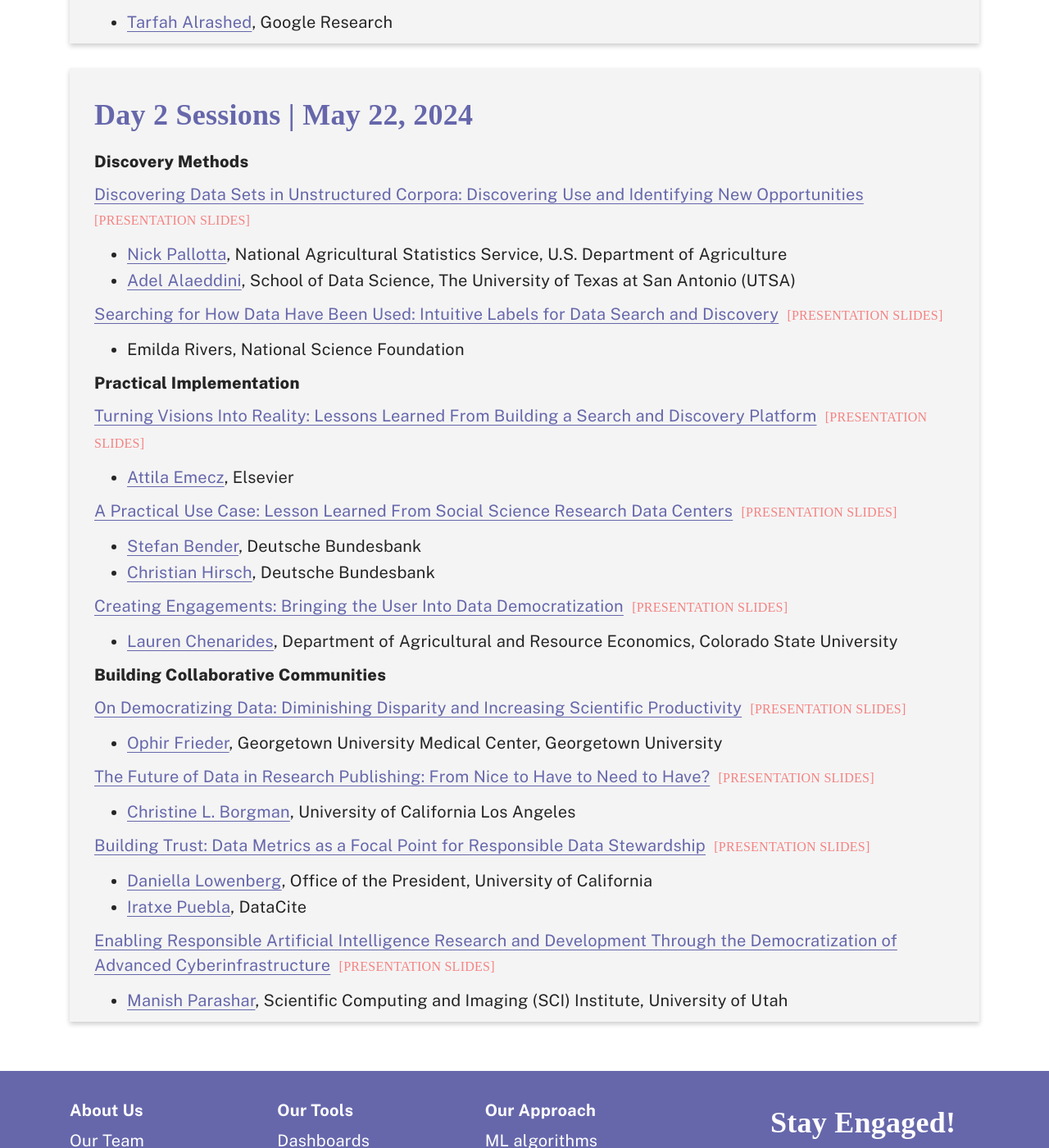
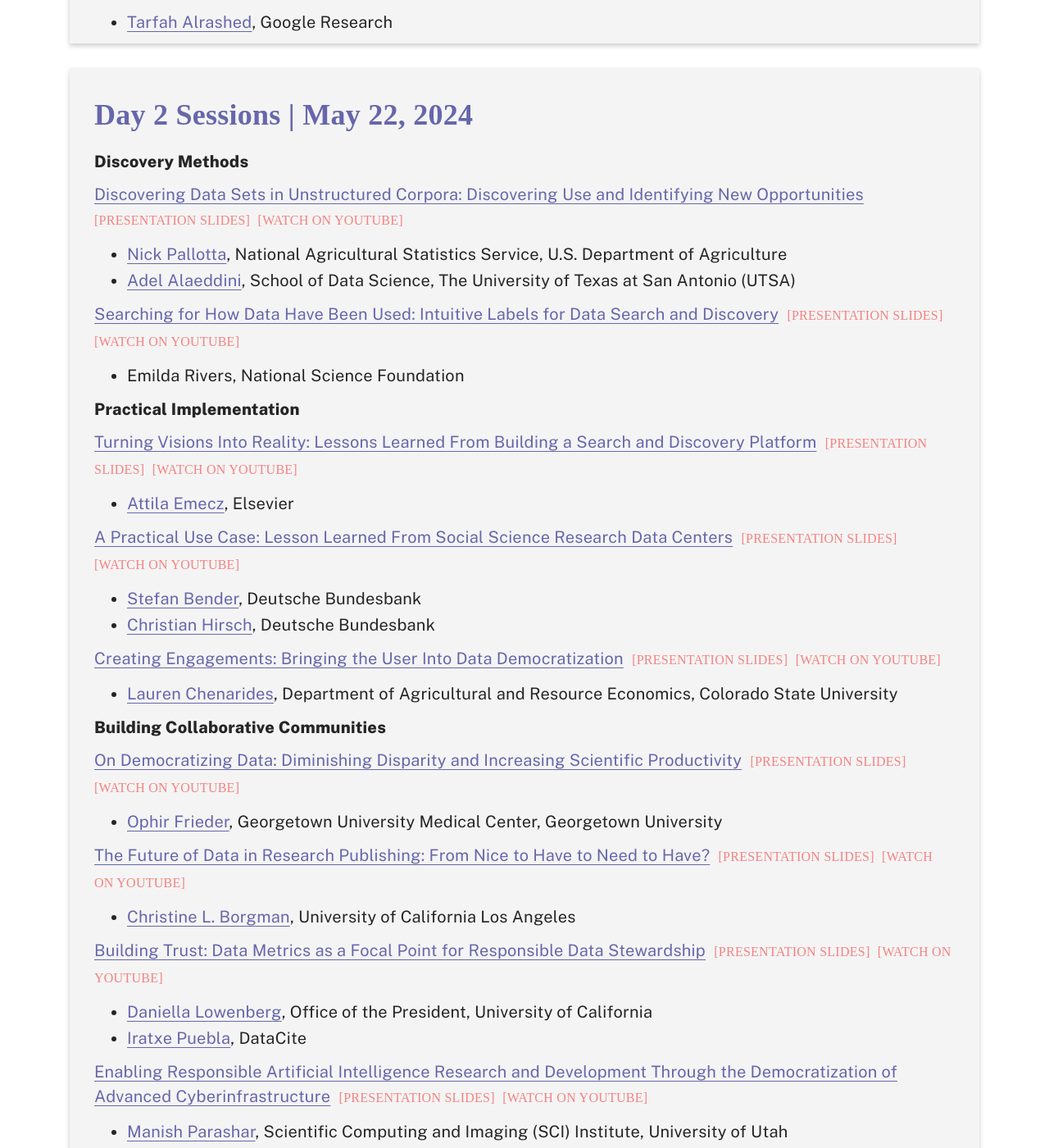
Before and after one commit to democratizingdata/democratizingdata.github.io, a Jekyll site: the page built from events/2024/harvard-data-science-review/index.html, in a window 1280 px wide and 1400 px high, scrolled down 1804 px. Shown: the whole window at 82% size. Built offline with Jekyll 4.4.1, drawn with Linux system fonts in a browser that asks for light colours; nearby versions of some CDN libraries; some web fonts are replaced.

Commit message:
Adding HDSR Special Issue recordings

```diff
--- a/events/2024/harvard-data-science-review/index.html
+++ b/events/2024/harvard-data-science-review/index.html
@@ -115,7 +115,8 @@
     <p><a href="https://doi.org/10.1162/99608f92.77bfa1c9">Discovering Data Sets in Unstructured Corpora: Discovering Use
         and Identifying New Opportunities</a>&nbsp;
         <a class="link-slides" href="{{ site.baseurl }}/assets/pdf/harvard-webinar/Discovering Data Sets in Unstructured Corpora (1).pdf" download>
-        [PRESENTATION SLIDES]</a></p></p>
+        [PRESENTATION SLIDES]</a>&nbsp;<a href="https://youtu.be/Xdv3I05wamk"  class="link-slides" target="_blank">
+          [WATCH ON YOUTUBE]</a></p>
     <ul>
       <li><a href="https://hdsr.mitpress.mit.edu/user/nick-pallotta">Nick Pallotta</a>, National Agricultural Statistics
         Service, U.S. Department of Agriculture</li>
@@ -126,7 +127,8 @@
     <p><a href="https://doi.org/10.1162/99608f92.f1cbbfbb">Searching for How Data Have Been Used: Intuitive Labels for Data
         Search and Discovery</a>&nbsp;
       <a class="link-slides" href="{{ site.baseurl }}/assets/pdf/harvard-webinar/HDSR_Rivers_Searching for Data Use_22May2024_finalr (1).pdf" download>
-          [PRESENTATION SLIDES]</a></p>
+          [PRESENTATION SLIDES]</a>&nbsp;<a href="https://youtu.be/BCH6nA26QtM"  class="link-slides" target="_blank">
+            [WATCH ON YOUTUBE]</a></p>
     <ul>
       <li>Emilda Rivers, National Science Foundation</li>
     </ul>
@@ -136,7 +138,8 @@
     <p><a href="https://doi.org/10.1162/99608f92.d8a3742f">Turning Visions Into Reality: Lessons Learned From Building a
         Search and Discovery Platform</a>&nbsp;
       <a class="link-slides" href="{{ site.baseurl }}/assets/pdf/harvard-webinar/Emecz HDSR Presentation.pdf" download>
-          [PRESENTATION SLIDES]</a></p>
+          [PRESENTATION SLIDES]</a>&nbsp;<a href="https://youtu.be/2-tuHUQlDYA"  class="link-slides" target="_blank">
+            [WATCH ON YOUTUBE]</a></p>
     <ul>
       <li><a href="https://hdsr.mitpress.mit.edu/user/attila-emecz">Attila Emecz</a>, Elsevier</li>
     </ul>
@@ -144,7 +147,8 @@
     <p><a href="https://doi.org/10.1162/99608f92.8a2f4507">A Practical Use Case: Lesson Learned From Social Science Research
         Data Centers</a>&nbsp;
       <a class="link-slides" href="{{ site.baseurl }}/assets/pdf/harvard-webinar/240522_HDSR_Bender_Blaschke_Hirsch.pdf" download>
-          [PRESENTATION SLIDES]</a></p>
+          [PRESENTATION SLIDES]</a>&nbsp;<a href="https://youtu.be/cCY19hHqFRU"  class="link-slides" target="_blank">
+            [WATCH ON YOUTUBE]</a></p>
     <ul>
       <li><a href="https://hdsr.mitpress.mit.edu/user/stefan-bender">Stefan Bender</a>, Deutsche Bundesbank</li>
       <li><a href="https://hdsr.mitpress.mit.edu/user/christian-hirsch">Christian Hirsch</a>, Deutsche Bundesbank</li>
@@ -153,7 +157,8 @@
     <p><a href="https://doi.org/10.1162/99608f92.24c26aa9">Creating Engagements: Bringing the User Into Data
         Democratization</a>&nbsp;
         <a class="link-slides" href="{{ site.baseurl }}/assets/pdf/harvard-webinar/hdsr_webinar_may_22.pdf" download>
-        [PRESENTATION SLIDES]</a></p>
+        [PRESENTATION SLIDES]</a>&nbsp;<a href="https://youtu.be/xSpNhB0Vd-8"  class="link-slides" target="_blank">
+          [WATCH ON YOUTUBE]</a></p>
     <ul>
       <li><a href="https://hdsr.mitpress.mit.edu/user/lauren-chenarides">Lauren Chenarides</a>, Department of Agricultural
         and Resource Economics, Colorado State University</li>
@@ -164,7 +169,8 @@
     <p><a href="https://doi.org/10.1162/99608f92.44746f24">On Democratizing Data: Diminishing Disparity and Increasing
         Scientific Productivity</a>&nbsp;
       <a class="link-slides" href="{{ site.baseurl }}/assets/pdf/harvard-webinar/Frieder On Democratizing Data.pdf" download>
-          [PRESENTATION SLIDES]</a></p>
+          [PRESENTATION SLIDES]</a>&nbsp;<a href="https://youtu.be/D5DtGMGh5po"  class="link-slides" target="_blank">
+            [WATCH ON YOUTUBE]</a></p>
     <ul>
       <li><a href="https://hdsr.mitpress.mit.edu/user/ophir-frieder">Ophir Frieder</a>, Georgetown University Medical
         Center, Georgetown University</li>
@@ -173,7 +179,8 @@
     <p><a href="https://doi.org/10.1162/99608f92.b73aae77">The Future of Data in Research Publishing: From Nice to Have to
         Need to Have?</a>&nbsp;
       <a class="link-slides" href="{{ site.baseurl }}/assets/pdf/harvard-webinar/Borgman-Brand-HDSRwebinar-20240522.pdf" download>
-          [PRESENTATION SLIDES]</a></p>
+          [PRESENTATION SLIDES]</a>&nbsp;<a href="https://youtu.be/xMJ-ea-EIw8"  class="link-slides" target="_blank">
+            [WATCH ON YOUTUBE]</a></p>
     <ul>
       <li><a href="https://hdsr.mitpress.mit.edu/user/christine-l-borgman">Christine L. Borgman</a>, University of
         California Los Angeles</li>
@@ -181,7 +188,8 @@
 
     <p><a href="https://doi.org/10.1162/99608f92.e1f349c2">Building Trust: Data Metrics as a Focal Point for Responsible Data Stewardship</a>&nbsp;
       <a class="link-slides" href="{{ site.baseurl }}/assets/pdf/harvard-webinar/Puebla_Lowenberg_Democratizing Data Webinar 22 May 2024_view.pdf" download>
-      [PRESENTATION SLIDES]</a></p>
+      [PRESENTATION SLIDES]</a>&nbsp;<a href="https://youtu.be/q9bIiPVaH6s"  class="link-slides" target="_blank">
+        [WATCH ON YOUTUBE]</a></p>
     <ul>
       <li><a href="https://hdsr.mitpress.mit.edu/user/daniella-lowenberg">Daniella Lowenberg</a>, Office of the President, University of California </li>
       <li><a href="https://hdsr.mitpress.mit.edu/user/iratxe-puebla">Iratxe Puebla</a>, DataCite</li>
@@ -189,7 +197,8 @@
 
     <p><a href="https://doi.org/10.1162/99608f92.9469c089">Enabling Responsible Artificial Intelligence Research and Development Through the Democratization of Advanced Cyberinfrastructure</a>&nbsp;
       <a class="link-slides" href="{{ site.baseurl }}/assets/pdf/harvard-webinar/2024-04-22 Parashar-dem-data-webinar.pdf" download>
-      [PRESENTATION SLIDES]</a></p>
+      [PRESENTATION SLIDES]</a>&nbsp;<a href="https://youtu.be/hg9WMalr230"  class="link-slides" target="_blank">
+        [WATCH ON YOUTUBE]</a></p>
     <ul>
       <li><a href="https://hdsr.mitpress.mit.edu/user/manish-parashar">Manish Parashar</a>, Scientific Computing and Imaging (SCI) Institute, University of Utah</li>
     </ul>
```
